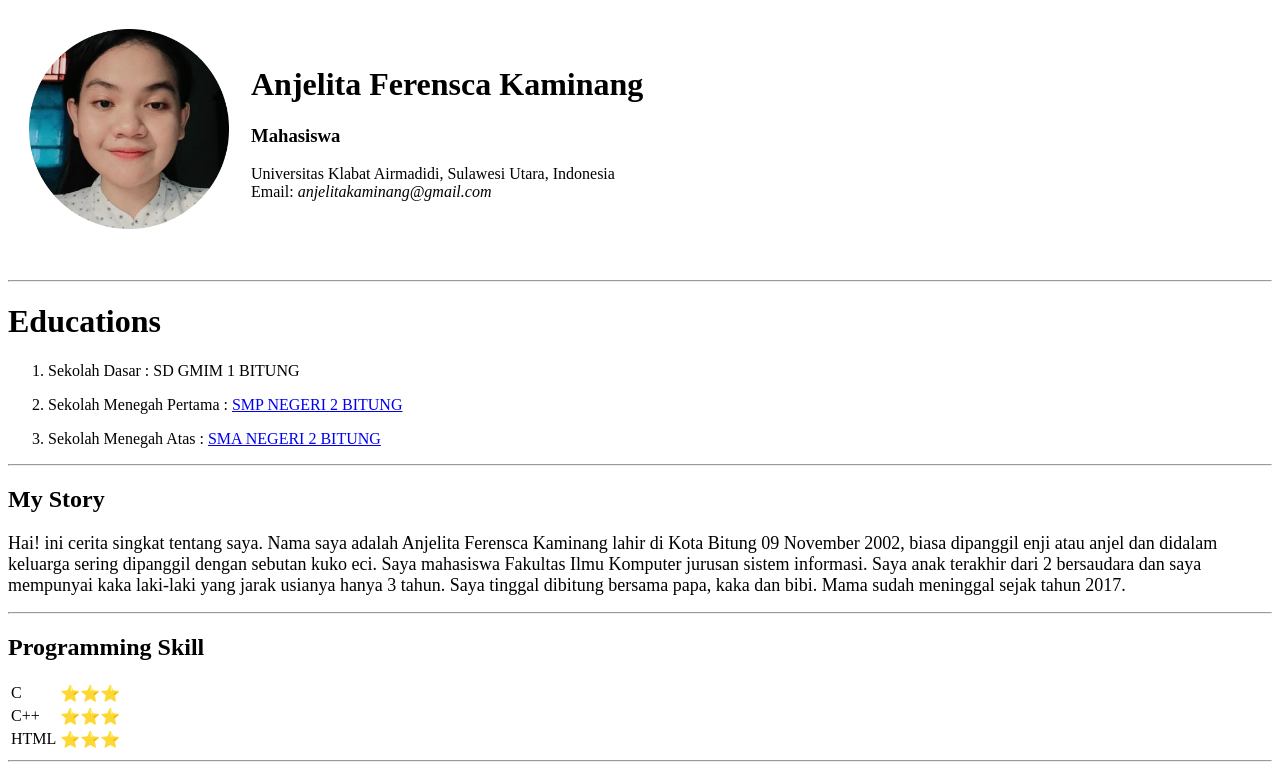
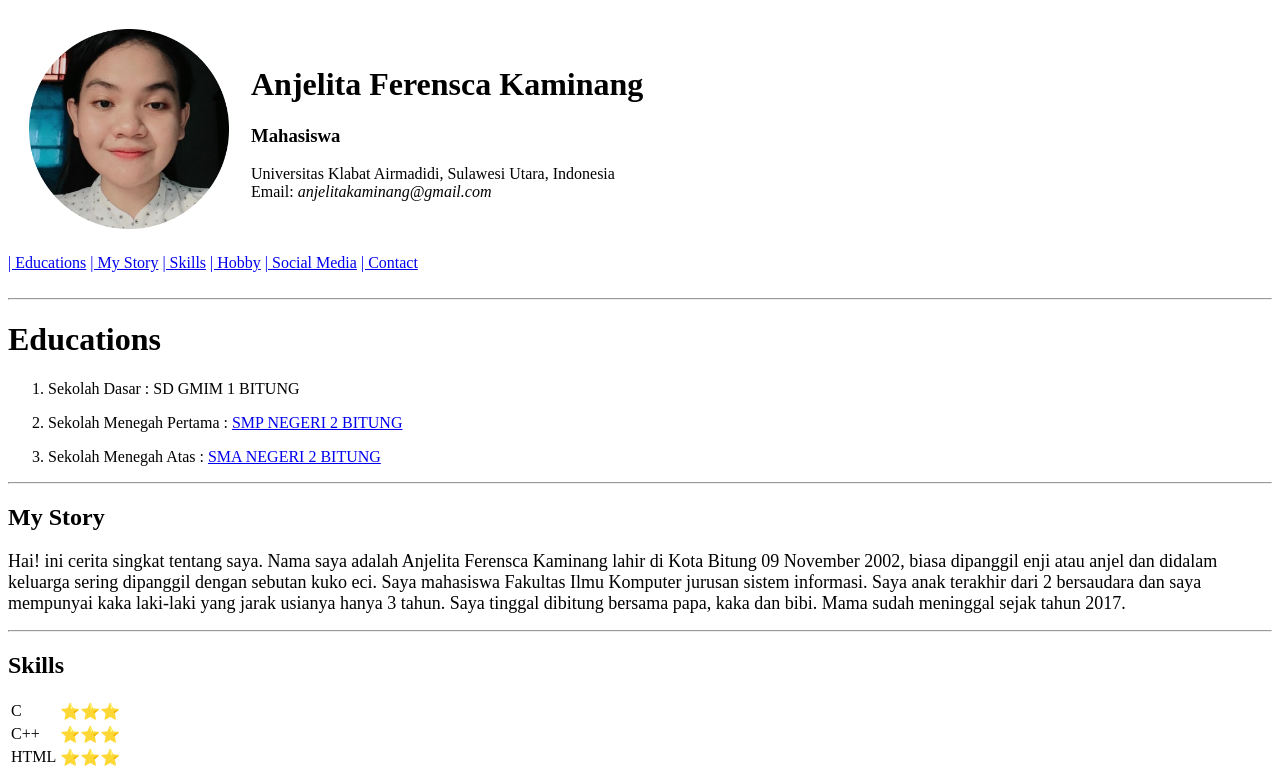
Before and after one commit to anjelitakaminang/firstweb, a plain HTML site: page index.html in a window 1280 px wide. Shown: the top 777 px of the page. Drawn offline with Linux system fonts and the light colour scheme.

Commit message:
fourth push

```diff
--- a/index.html
+++ b/index.html
@@ -28,7 +28,14 @@
             </tr>
         </table>
     </head>
-
+    <nav>
+        <a href="#Educations">| Educations</a>
+        <a href="#My story">| My Story</a>
+        <a href="#Skills">| Skills</a>
+        <a href="#Hobby">| Hobby</a>
+        <a href="#Social Media">| Social Media</a>
+        <a href="#Contact">| Contact</a>
+    </nav>
     <br />
     <hr />
     <h1>Educations</h1>
@@ -68,9 +75,9 @@
     </section>
     <hr />
 
-    <section id="Progamming skill">
+    <section id="Skills">
         <table>
-            <h1>Programming Skill</h1>
+            <h1>Skills</h1>
             <tr>
                 <td>C</td>
                 <td>⭐️⭐⭐</td>
@@ -94,10 +101,10 @@
         </ul>
     </section>
     <hr />
-    <section id ="Social Media">
+    <section id="Social Media">
         <h2>Social Media</h2>
         <p>Instagram : anjelitakaminang</p>
-        <p>Facebook  : Anjelita Ferensca Kaminang</p>
+        <p>Facebook : Anjelita Ferensca Kaminang</p>
     </section>
     <hr />
     <section id="Contact">
```
